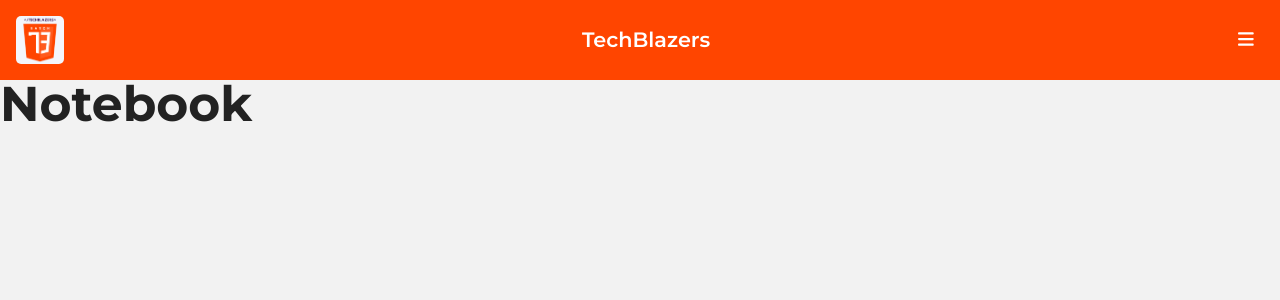
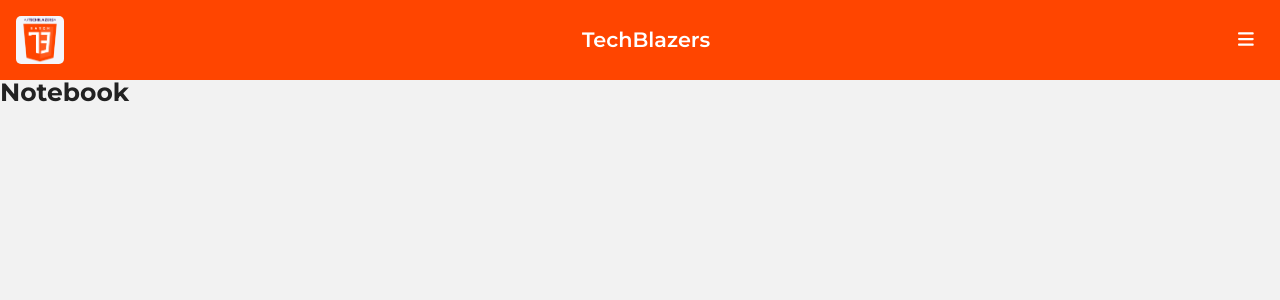
Before and after one commit to RiyaVillamor/Techblazers, a React (Vite) app: page /notebooks in a window 1280 px wide. Shown: the top 300 px of the page. Built offline with nearby package versions, Linux system fonts and the light colour scheme.

Commit message:
:lipstick: Fixing heading font size

```diff
--- a/src/pages/ClassRecording.jsx
+++ b/src/pages/ClassRecording.jsx
@@ -833,7 +833,7 @@ const classData = [
 const ClassRecording = () => {
   return (
     <div className="app">
-      <h1>Class Recording Compilation</h1>
+      <h4>Class Recording Compilation</h4>
       <table className="class-record">
         <thead>
           <tr>
--- a/src/pages/CodeSnippets.jsx
+++ b/src/pages/CodeSnippets.jsx
@@ -4,7 +4,7 @@ import '../styles/pages/CodeSnippets.scss';
 const CodeSnippets = () => {
   return (
     <div className="codesnippets-page">
-          <h1>Code snippets</h1>
+          <h4>Code snippets</h4>
     </div>
   );
 };
--- a/src/pages/Courses.jsx
+++ b/src/pages/Courses.jsx
@@ -5,7 +5,7 @@ import '../styles/pages/Courses.scss';
 const Courses = () => {
   return (
     <div className="courses-page">
-      <h1>Courses</h1>
+      <h4>Courses</h4>
 
     </div>
   );
--- a/src/pages/Exercises.jsx
+++ b/src/pages/Exercises.jsx
@@ -228,7 +228,7 @@ const ExercisesPage = () => {
 
   return (
     <div className="exercises-page">
-      <h1>Exercises</h1>
+      <h4>Exercises</h4>
       <div className="exercise-container">
         <div className="exercise-list">
           {exercises.map((exercise) => (
--- a/src/pages/Home.jsx
+++ b/src/pages/Home.jsx
@@ -4,7 +4,7 @@ import '../styles/pages/Home.scss';
 const Home = () => {
   return (
     <div className="home-page">
-          <h1>Home</h1>
+          <h4>Home</h4>
     </div>
   );
 };
--- a/src/pages/Notebooks.jsx
+++ b/src/pages/Notebooks.jsx
@@ -4,7 +4,7 @@ import '../styles/pages/Notebooks.scss';
 const Notebooks = () => {
   return (
     <div className="notebooks-page">
-         <h1>Notebook</h1>
+         <h4>Notebook</h4>
     </div>
   );
 };
--- a/src/pages/WD73Toolkit.jsx
+++ b/src/pages/WD73Toolkit.jsx
@@ -4,7 +4,7 @@ import '../styles/pages/WD73Toolkit.scss';
 const WD73Toolkit = () => {
   return (
     <div className="wd73-toolkit-page">
-      <h1>WD73Toolkit</h1>
+      <h4>WD73Toolkit</h4>
 
     </div>
   );
--- a/src/pages/WebsiteProjects.jsx
+++ b/src/pages/WebsiteProjects.jsx
@@ -184,7 +184,7 @@ const WebsiteProjects = () => {
   return (
     <div className="app">
       <div className="website-projects-page">
-        <h1>Web projects</h1>
+        <h4>Web projects</h4>
         <table className="class-record">
           <thead>
             <tr>
--- a/src/styles/main.scss
+++ b/src/styles/main.scss
@@ -28,11 +28,11 @@ html {
   --primary-800: #661c00;
   --primary-900: #330e00;
   /* Secondary 30% */
-  --S-100: #fdea9e;
+  --s-100: #fdea9e;
   --s-200: #fcda56;
-  --S-300: #faca0d;
-  --S-400: #af8d09;
-  --S-500: #645105;
+  --s-300: #faca0d;
+  --s-400: #af8d09;
+  --s-500: #645105;
   /* Accent 30% */
   --accent-100: #b1a4bd;
   --accent-200: #775f8b;
@@ -172,6 +172,7 @@ small,
 a {
   text-decoration: none;
   color: var(--black);
+  cursor:pointer;
 }
 
 /* Unordered list styles */
--- a/src/styles/pages/ClassRecording.scss
+++ b/src/styles/pages/ClassRecording.scss
@@ -5,7 +5,7 @@
   padding: 2.1rem;
   font-family: $headingFont;
 
-  h1 {
+  h4 {
     font-size: 1.3rem;
     margin-bottom: 20px;
     color: var(--primary-500);
@@ -26,7 +26,7 @@
       border: 1px solid var(--grey-200);
       padding: 12px;
       text-align: left;
-      font-size: 16px;
+      font-size: 1rem;
       text-align: center;
     }
 
--- a/src/styles/pages/Exercises.scss
+++ b/src/styles/pages/Exercises.scss
@@ -7,9 +7,10 @@
   align-items: center;
   padding: 1rem;
 
-  h1 {
+  h4 {
     font-size: 1.5rem;
     margin-bottom: 1rem;
+    color: var(--primary-500);
   }
 
 
--- a/src/styles/pages/WebsiteProjects.scss
+++ b/src/styles/pages/WebsiteProjects.scss
@@ -5,7 +5,7 @@
 .website-projects-page {
   text-align: center;
 
-  h1 {
+  h4 {
     font-size: 1.3rem;
     margin-bottom: 20px;
     color: var(--primary-500);
```
Also changed, not shown: 1 other file (tests, documents, lock files or other folders).
